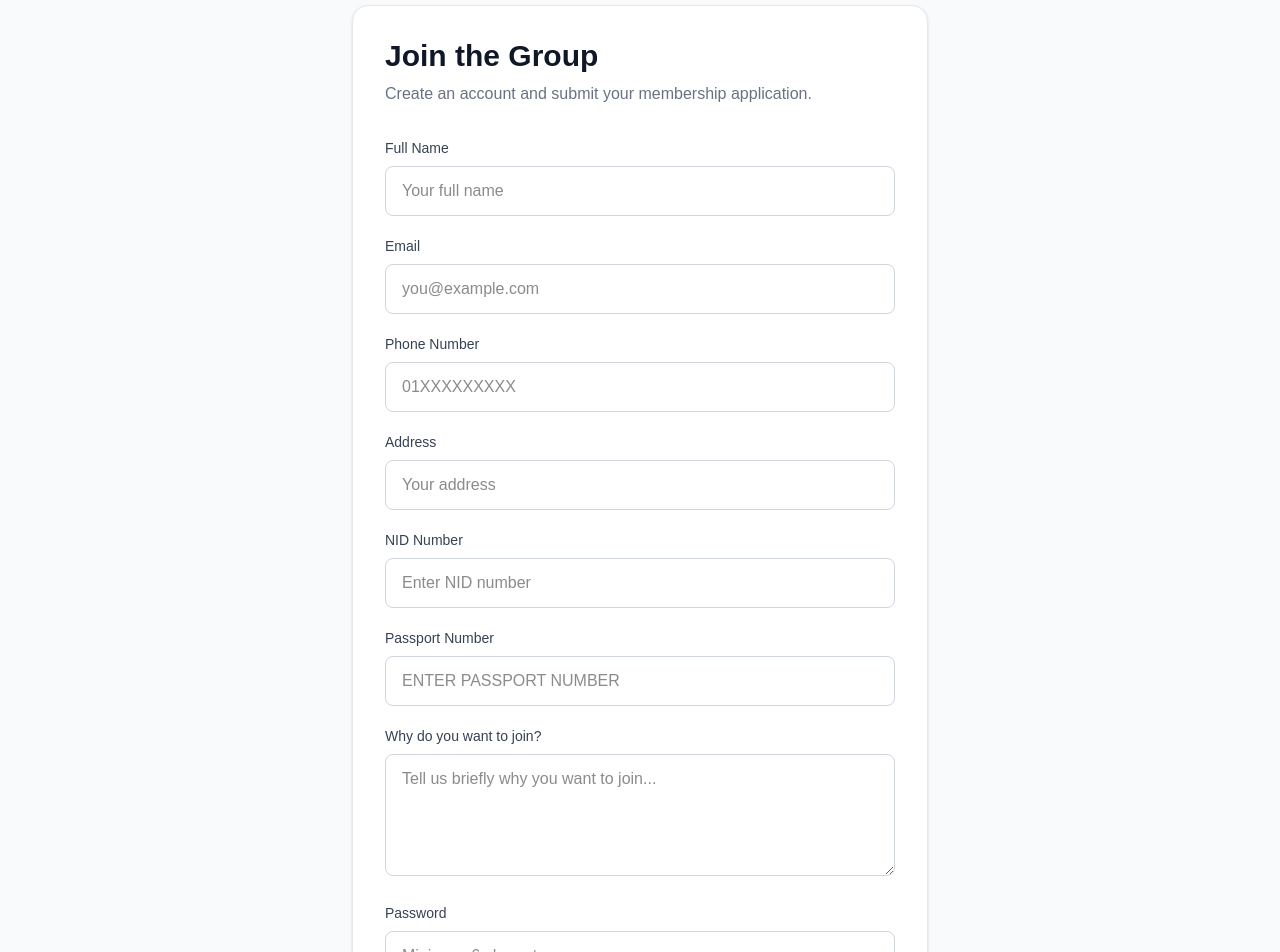
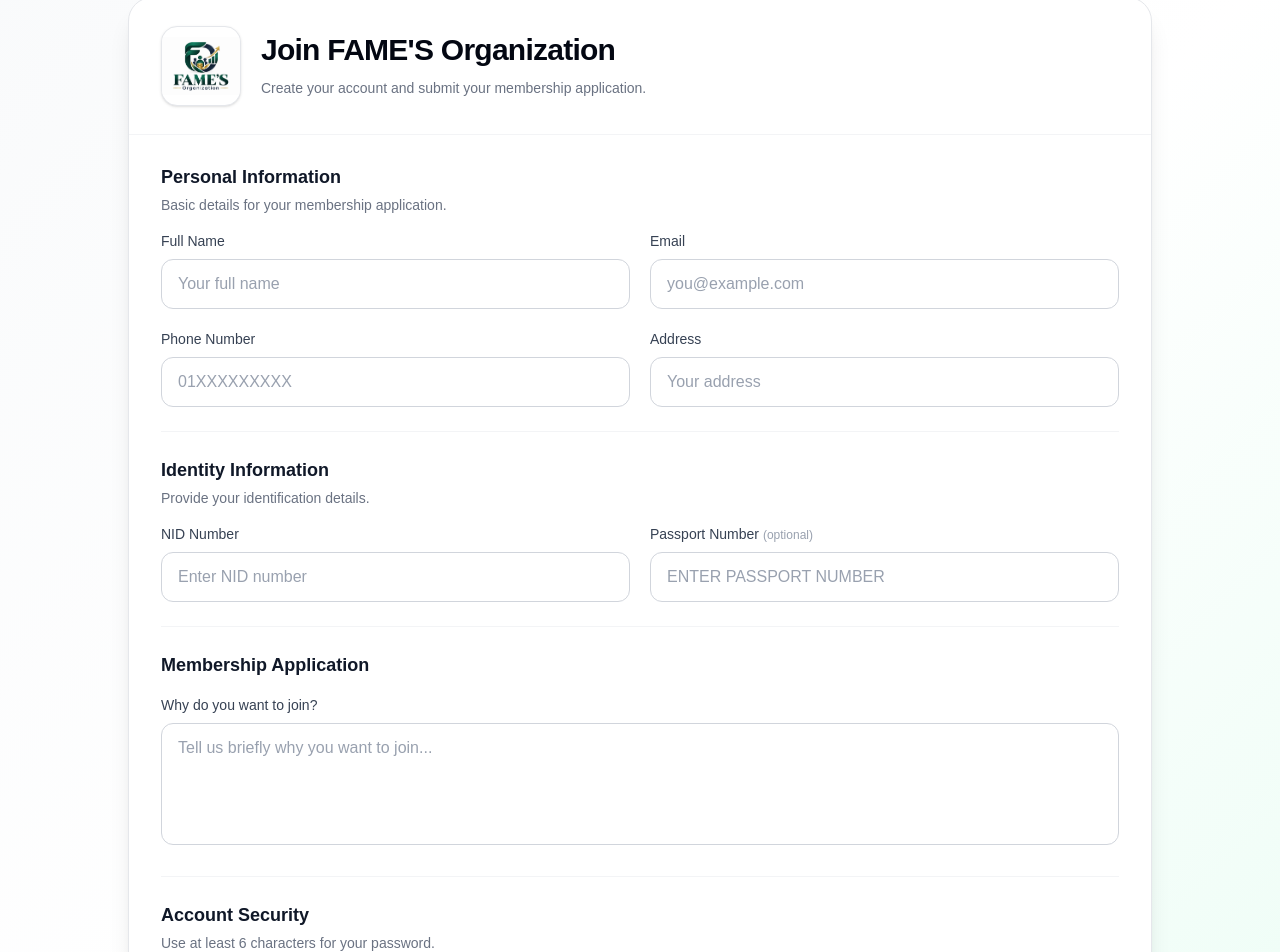
Before and after one commit to Md-Mohimul-Alam/savings-system, a Next.js app in the folder frontend/: page /register in a window 1280 px wide. Shown: the part 35-987 px from the top of the page. Built offline with nearby package versions, Linux system fonts and the light colour scheme; no server answers.

Commit message:
ui change

```diff
--- a/frontend/app/login/page.tsx
+++ b/frontend/app/login/page.tsx
@@ -1,11 +1,12 @@
 "use client";
+
+import Image from "next/image";
+import Link from "next/link";
 
 import {
   FormEvent,
   useState,
 } from "react";
-
-import Link from "next/link";
 
 import {
   useRouter,
@@ -81,20 +82,36 @@ export default function LoginPage() {
     };
 
   return (
-    <main className="flex min-h-screen items-center justify-center bg-gray-100 px-4 py-10">
-      <div className="w-full max-w-md rounded-2xl bg-white p-8 shadow-lg">
-        <div className="mb-8 text-center">
-          <h1 className="text-3xl font-bold text-gray-900">
-            Group Savings
+    <main className="flex min-h-screen items-center justify-center bg-gradient-to-br from-gray-50 via-white to-emerald-50 px-4 py-10">
+      <div className="w-full max-w-md rounded-3xl border border-gray-200 bg-white p-6 shadow-xl sm:p-8">
+        {/* Logo */}
+        <div className="mb-7 text-center">
+          <div className="mx-auto mb-4 flex h-20 w-20 items-center justify-center overflow-hidden rounded-2xl border border-gray-200 bg-white shadow-sm">
+            <Image
+              src="/logo.png"
+              alt="FAME'S Organization Logo"
+              width={80}
+              height={80}
+              priority
+              className="h-full w-full object-contain"
+            />
+          </div>
+
+          <h1 className="text-2xl font-bold tracking-tight text-gray-950 sm:text-3xl">
+            FAME&apos;S Organization
           </h1>
 
           <p className="mt-2 text-sm text-gray-500">
-            Login to your account
+            Savings & Investment Management
+          </p>
+
+          <p className="mt-1 text-xs text-gray-400">
+            Sign in to continue
           </p>
         </div>
 
         {error && (
-          <div className="mb-4 rounded-lg bg-red-50 p-3 text-sm text-red-600">
+          <div className="mb-5 rounded-xl border border-red-200 bg-red-50 p-3 text-sm text-red-600">
             {error}
           </div>
         )}
@@ -124,7 +141,7 @@ export default function LoginPage() {
               required
               autoComplete="email"
               placeholder="you@example.com"
-              className="w-full rounded-lg border border-gray-300 px-4 py-3 outline-none transition focus:border-black"
+              className="w-full rounded-xl border border-gray-300 bg-white px-4 py-3 text-gray-900 outline-none transition placeholder:text-gray-400 focus:border-emerald-600 focus:ring-2 focus:ring-emerald-100"
             />
           </div>
 
@@ -147,7 +164,7 @@ export default function LoginPage() {
               required
               autoComplete="tel"
               placeholder="01XXXXXXXXX"
-              className="w-full rounded-lg border border-gray-300 px-4 py-3 outline-none transition focus:border-black"
+              className="w-full rounded-xl border border-gray-300 bg-white px-4 py-3 text-gray-900 outline-none transition placeholder:text-gray-400 focus:border-emerald-600 focus:ring-2 focus:ring-emerald-100"
             />
           </div>
 
@@ -172,7 +189,7 @@ export default function LoginPage() {
               required
               autoComplete="current-password"
               placeholder="Enter password"
-              className="w-full rounded-lg border border-gray-300 px-4 py-3 outline-none transition focus:border-black"
+              className="w-full rounded-xl border border-gray-300 bg-white px-4 py-3 text-gray-900 outline-none transition placeholder:text-gray-400 focus:border-emerald-600 focus:ring-2 focus:ring-emerald-100"
             />
           </div>
 
@@ -181,7 +198,7 @@ export default function LoginPage() {
             disabled={
               loading
             }
-            className="w-full rounded-lg bg-black px-4 py-3 font-medium text-white transition hover:bg-gray-800 disabled:cursor-not-allowed disabled:opacity-60"
+            className="w-full rounded-xl bg-emerald-700 px-4 py-3 font-semibold text-white transition hover:bg-emerald-800 disabled:cursor-not-allowed disabled:opacity-60"
           >
             {loading
               ? "Logging in..."
@@ -191,10 +208,10 @@ export default function LoginPage() {
 
         <p className="mt-6 text-center text-sm text-gray-500">
           Want to join the
-          group?{" "}
+          organization?{" "}
           <Link
             href="/register"
-            className="font-medium text-black underline"
+            className="font-semibold text-emerald-700 hover:text-emerald-800 hover:underline"
           >
             Create an account
           </Link>
--- a/frontend/app/register/page.tsx
+++ b/frontend/app/register/page.tsx
@@ -1,11 +1,12 @@
 "use client";
+
+import Image from "next/image";
+import Link from "next/link";
 
 import {
   FormEvent,
   useState,
 } from "react";
-
-import Link from "next/link";
 
 import {
   registerUser,
@@ -47,7 +48,6 @@ export default function RegisterPage() {
   ) => {
     setForm({
       ...form,
-
       [event.target.name]:
         event.target.value,
     });
@@ -147,30 +147,48 @@ export default function RegisterPage() {
       }
     };
 
+  const inputClass =
+    "w-full rounded-xl border border-gray-300 bg-white px-4 py-3 text-gray-900 outline-none transition placeholder:text-gray-400 focus:border-emerald-600 focus:ring-2 focus:ring-emerald-100";
+
   return (
-    <main className="flex min-h-screen items-center justify-center bg-gray-50 px-4 py-10">
-      <div className="w-full max-w-xl rounded-2xl border border-gray-200 bg-white p-6 shadow-sm sm:p-8">
-        <div className="mb-8">
-          <h1 className="text-3xl font-bold text-gray-900">
-            Join the Group
+    <main className="min-h-screen bg-gradient-to-br from-gray-50 via-white to-emerald-50 px-4 py-8 sm:px-6 lg:px-8">
+      <div className="mx-auto w-full max-w-5xl">
+        <div className="overflow-hidden rounded-3xl border border-gray-200 bg-white shadow-xl">
+          {/* Header */}
+          <div className="border-b border-gray-100 px-6 py-7 sm:px-8">
+            <div className="flex flex-col items-center text-center sm:flex-row sm:items-center sm:text-left">
+              <div className="flex h-20 w-20 shrink-0 items-center justify-center overflow-hidden rounded-2xl border border-gray-200 bg-white shadow-sm">
+                <Image
+                  src="/logo.png"
+                  alt="FAME'S Organization Logo"
+                  width={80}
+                  height={80}
+                  priority
+                  className="h-full w-full object-contain"
+                />
+              </div>
+
+              <div className="mt-4 sm:ml-5 sm:mt-0">
+                <h1 className="text-2xl font-bold tracking-tight text-gray-950 sm:text-3xl">
+                  Join FAME&apos;S Organization
                 </h1>
 
-          <p className="mt-2 text-gray-500">
-            Create an account
-            and submit your
-            membership
-            application.
+                <p className="mt-2 max-w-2xl text-sm leading-6 text-gray-500">
+                  Create your account and submit your membership application.
                 </p>
               </div>
+            </div>
+          </div>
 
+          <div className="px-6 py-7 sm:px-8">
             {error && (
-          <div className="mb-5 rounded-lg bg-red-50 p-4 text-sm text-red-600">
+              <div className="mb-6 rounded-xl border border-red-200 bg-red-50 p-4 text-sm text-red-600">
                 {error}
               </div>
             )}
 
             {success && (
-          <div className="mb-5 rounded-lg bg-green-50 p-4 text-sm text-green-700">
+              <div className="mb-6 rounded-xl border border-green-200 bg-green-50 p-4 text-sm text-green-700">
                 {success}
               </div>
             )}
@@ -179,8 +197,21 @@ export default function RegisterPage() {
               onSubmit={
                 handleSubmit
               }
-          className="space-y-5"
+              className="space-y-6"
             >
+              {/* Personal info */}
+              <section>
+                <div className="mb-4">
+                  <h2 className="text-lg font-semibold text-gray-900">
+                    Personal Information
+                  </h2>
+
+                  <p className="mt-1 text-sm text-gray-500">
+                    Basic details for your membership application.
+                  </p>
+                </div>
+
+                <div className="grid gap-5 md:grid-cols-2">
                   <div>
                     <label className="mb-2 block text-sm font-medium text-gray-700">
                       Full Name
@@ -197,7 +228,9 @@ export default function RegisterPage() {
                         handleChange
                       }
                       placeholder="Your full name"
-              className="w-full rounded-lg border border-gray-300 px-4 py-3 outline-none focus:border-black"
+                      className={
+                        inputClass
+                      }
                     />
                   </div>
 
@@ -217,7 +250,9 @@ export default function RegisterPage() {
                         handleChange
                       }
                       placeholder="you@example.com"
-              className="w-full rounded-lg border border-gray-300 px-4 py-3 outline-none focus:border-black"
+                      className={
+                        inputClass
+                      }
                     />
                   </div>
 
@@ -237,7 +272,9 @@ export default function RegisterPage() {
                         handleChange
                       }
                       placeholder="01XXXXXXXXX"
-              className="w-full rounded-lg border border-gray-300 px-4 py-3 outline-none focus:border-black"
+                      className={
+                        inputClass
+                      }
                     />
                   </div>
 
@@ -256,10 +293,29 @@ export default function RegisterPage() {
                         handleChange
                       }
                       placeholder="Your address"
-              className="w-full rounded-lg border border-gray-300 px-4 py-3 outline-none focus:border-black"
+                      className={
+                        inputClass
+                      }
                     />
                   </div>
+                </div>
+              </section>
 
+              <div className="border-t border-gray-100" />
+
+              {/* Identity */}
+              <section>
+                <div className="mb-4">
+                  <h2 className="text-lg font-semibold text-gray-900">
+                    Identity Information
+                  </h2>
+
+                  <p className="mt-1 text-sm text-gray-500">
+                    Provide your identification details.
+                  </p>
+                </div>
+
+                <div className="grid gap-5 md:grid-cols-2">
                   <div>
                     <label className="mb-2 block text-sm font-medium text-gray-700">
                       NID Number
@@ -276,13 +332,18 @@ export default function RegisterPage() {
                         handleChange
                       }
                       placeholder="Enter NID number"
-              className="w-full rounded-lg border border-gray-300 px-4 py-3 outline-none focus:border-black"
+                      className={
+                        inputClass
+                      }
                     />
                   </div>
 
                   <div>
                     <label className="mb-2 block text-sm font-medium text-gray-700">
                       Passport Number
+                      <span className="ml-1 text-xs font-normal text-gray-400">
+                        (optional)
+                      </span>
                     </label>
 
                     <input
@@ -295,14 +356,25 @@ export default function RegisterPage() {
                         handleChange
                       }
                       placeholder="Enter passport number"
-              className="w-full rounded-lg border border-gray-300 px-4 py-3 uppercase outline-none focus:border-black"
+                      className={`${inputClass} uppercase`}
                     />
+                  </div>
+                </div>
+              </section>
+
+              <div className="border-t border-gray-100" />
+
+              {/* Application reason */}
+              <section>
+                <div className="mb-4">
+                  <h2 className="text-lg font-semibold text-gray-900">
+                    Membership Application
+                  </h2>
                 </div>
 
                 <div>
                   <label className="mb-2 block text-sm font-medium text-gray-700">
-              Why do you want
-              to join?
+                    Why do you want to join?
                   </label>
 
                   <textarea
@@ -315,10 +387,26 @@ export default function RegisterPage() {
                       handleChange
                     }
                     placeholder="Tell us briefly why you want to join..."
-              className="w-full rounded-lg border border-gray-300 px-4 py-3 outline-none focus:border-black"
+                    className={`${inputClass} resize-none`}
                   />
                 </div>
+              </section>
 
+              <div className="border-t border-gray-100" />
+
+              {/* Security */}
+              <section>
+                <div className="mb-4">
+                  <h2 className="text-lg font-semibold text-gray-900">
+                    Account Security
+                  </h2>
+
+                  <p className="mt-1 text-sm text-gray-500">
+                    Use at least 6 characters for your password.
+                  </p>
+                </div>
+
+                <div className="grid gap-5 md:grid-cols-2">
                   <div>
                     <label className="mb-2 block text-sm font-medium text-gray-700">
                       Password
@@ -336,7 +424,9 @@ export default function RegisterPage() {
                         handleChange
                       }
                       placeholder="Minimum 6 characters"
-              className="w-full rounded-lg border border-gray-300 px-4 py-3 outline-none focus:border-black"
+                      className={
+                        inputClass
+                      }
                     />
                   </div>
 
@@ -356,16 +446,20 @@ export default function RegisterPage() {
                         handleChange
                       }
                       placeholder="Enter password again"
-              className="w-full rounded-lg border border-gray-300 px-4 py-3 outline-none focus:border-black"
+                      className={
+                        inputClass
+                      }
                     />
                   </div>
+                </div>
+              </section>
 
               <button
                 type="submit"
                 disabled={
                   loading
                 }
-            className="w-full rounded-lg bg-black px-4 py-3 font-medium text-white hover:bg-gray-800 disabled:cursor-not-allowed disabled:opacity-50"
+                className="w-full rounded-xl bg-emerald-700 px-4 py-3.5 font-semibold text-white transition hover:bg-emerald-800 disabled:cursor-not-allowed disabled:opacity-50"
               >
                 {loading
                   ? "Submitting..."
@@ -374,16 +468,17 @@ export default function RegisterPage() {
             </form>
 
             <p className="mt-6 text-center text-sm text-gray-500">
-          Already
-          registered?{" "}
+              Already registered?{" "}
               <Link
                 href="/login"
-            className="font-medium text-black underline"
+                className="font-semibold text-emerald-700 hover:text-emerald-800 hover:underline"
               >
                 Login
               </Link>
             </p>
           </div>
+        </div>
+      </div>
     </main>
   );
 }
```
Lines whose indentation alone changed are shown as unchanged.
